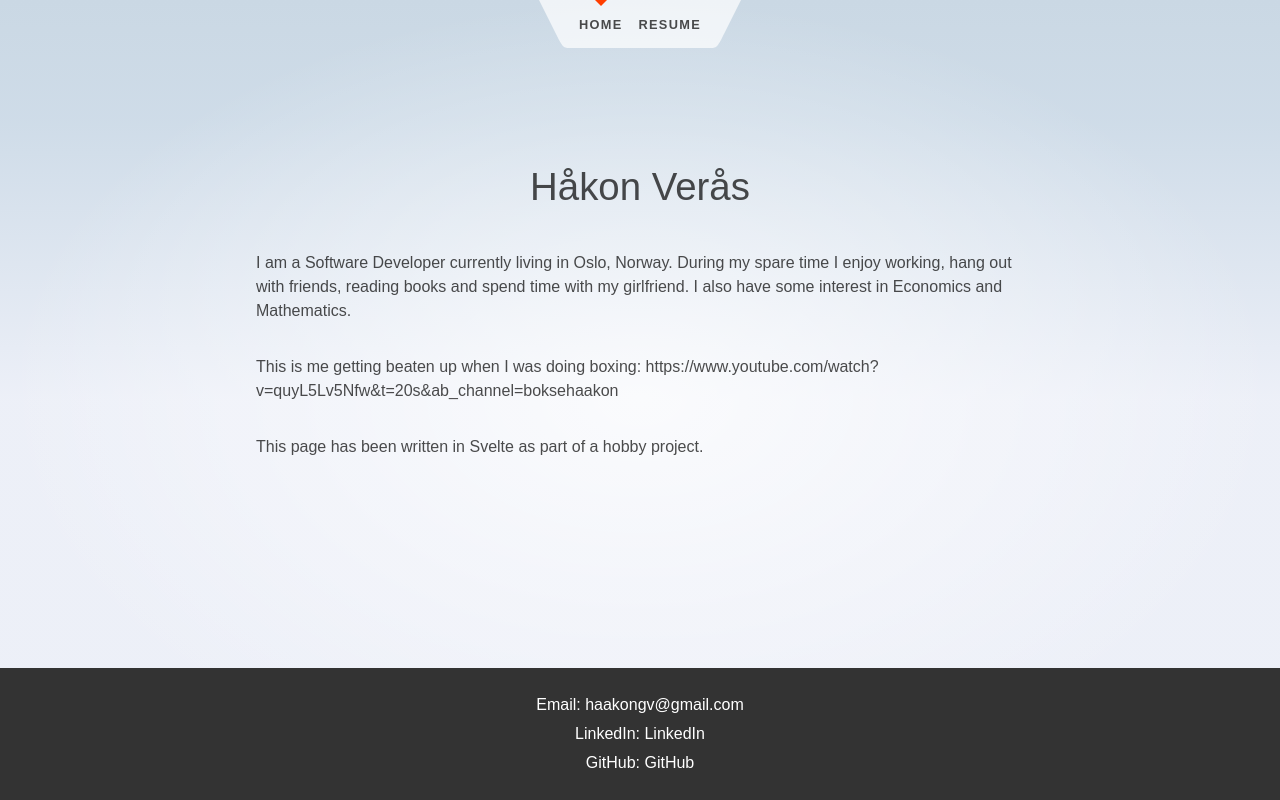
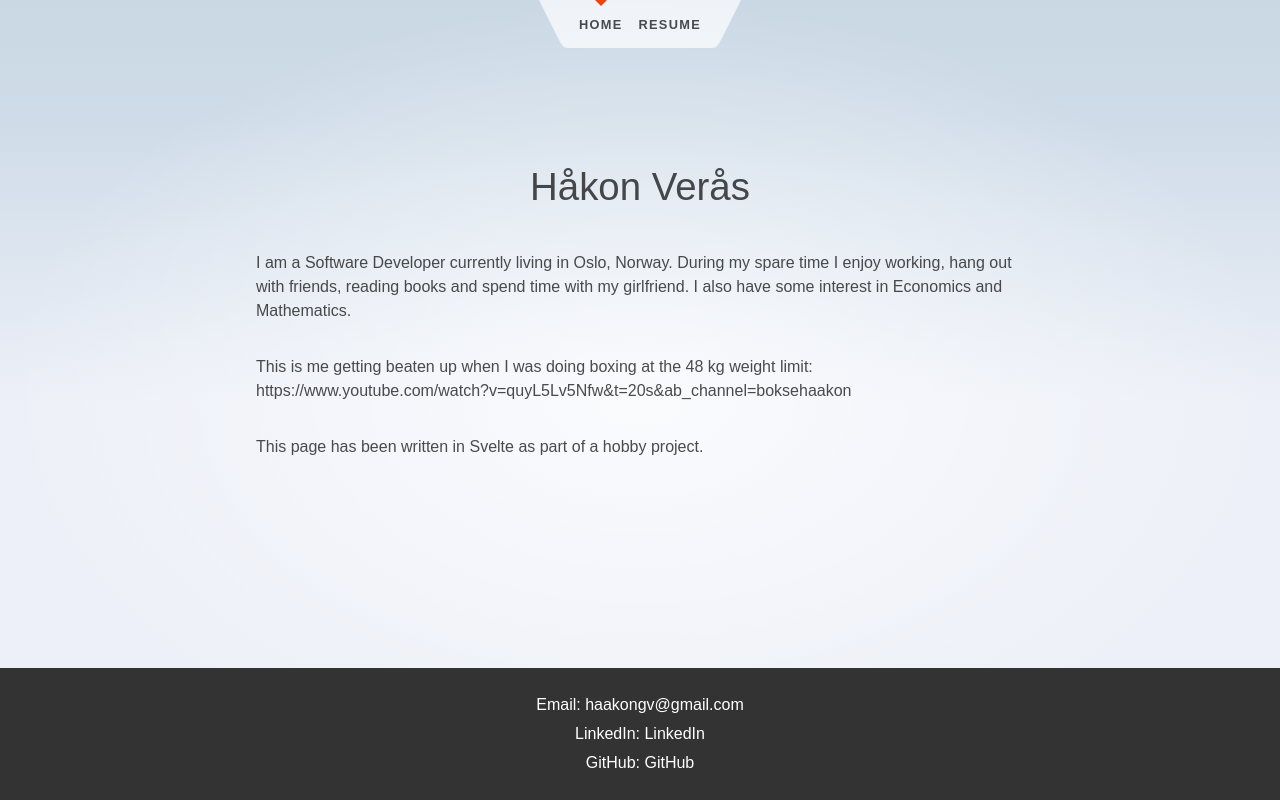
Before and after one commit to hakver29/webpage-svelte, a SvelteKit app: page / in a window 1280 px wide. Built offline with nearby package versions, Linux system fonts and the light colour scheme.

Commit message:
fix typo

```diff
--- a/src/routes/+page.svelte
+++ b/src/routes/+page.svelte
@@ -11,7 +11,7 @@
 	</p>
 
 	<p>
-		This is me getting beaten up when I was doing boxing: https://www.youtube.com/watch?v=quyL5Lv5Nfw&t=20s&ab_channel=boksehaakon
+		This is me getting beaten up when I was doing boxing at the 48 kg weight limit: https://www.youtube.com/watch?v=quyL5Lv5Nfw&t=20s&ab_channel=boksehaakon
 	</p>
 
 	<p>
```
